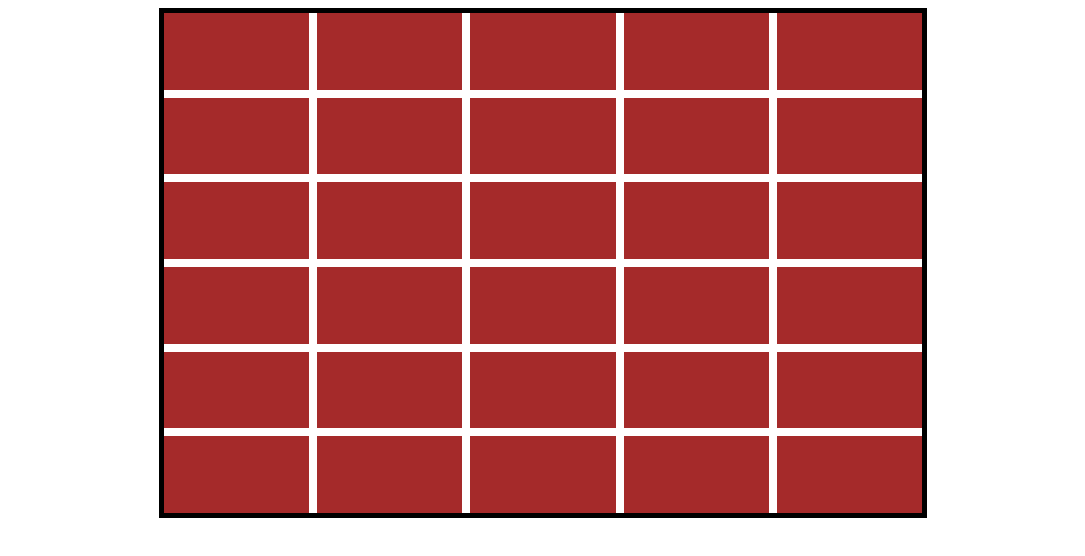
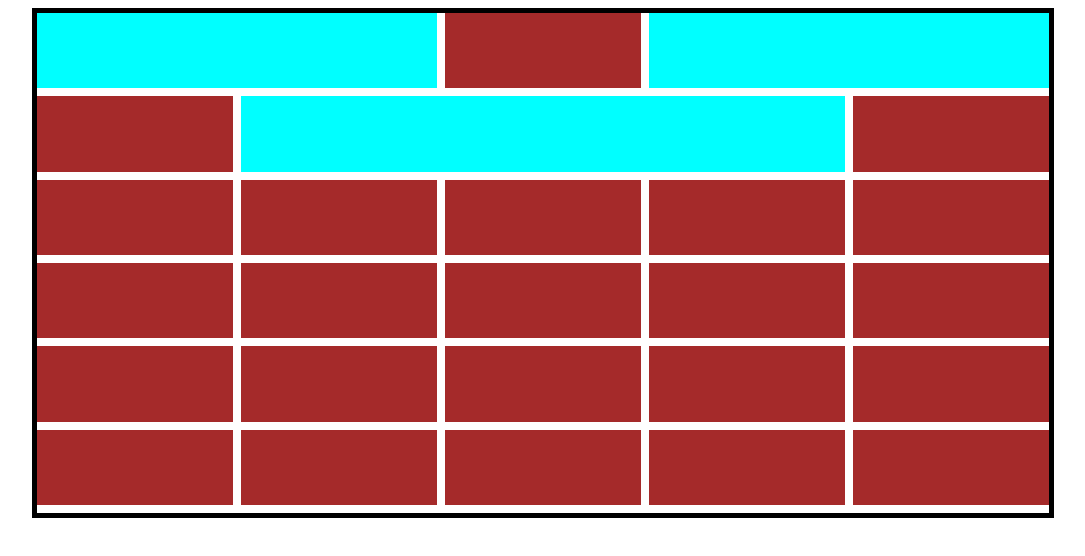
Before and after one commit to alexkanga/grid_mur, a plain HTML site: page index.html in a window 1280 px wide. Shown: the whole page, without its empty margins (97-1182 px from the left). Drawn offline with Linux system fonts and the light colour scheme.

Commit message:
change size of child div

```diff
--- a/style.css
+++ b/style.css
@@ -1,5 +1,5 @@
 #grid{
-    width: 60%;
+    width: 80%;
     height: 500px;
     border: 5px solid #000;
     margin: 0 auto;
@@ -11,3 +11,20 @@
 }
 
 #grid div{background-color: brown;}
+
+#grid div:nth-child(1){
+    background-color: aqua;
+    grid-column: 1 / span 2;
+}
+#grid div:nth-child(3){
+    background-color: aqua;
+    grid-column: 4 / span 2;
+}
+#grid div:nth-child(5){
+    background-color: aqua;
+    grid-column: 2 / span 3;
+}
+#grid div:nth-last-child(){
+    background-color: rgb(225, 255, 0);
+
+}
```
